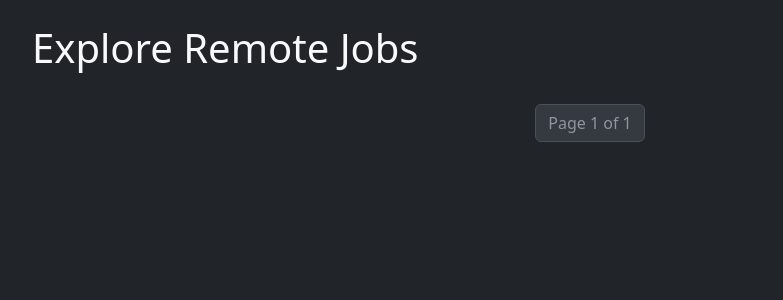
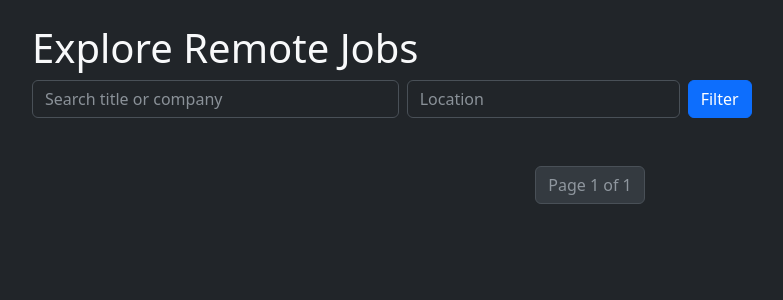
Before and after one commit to ITsFlaviiFTW/job-tracker, a Django app: page /explore-jobs/ in a window 1280 px wide. Shown: the part 56-356 px from the top of the page, without its empty margins (50-833 px from the left). Run offline with Django 5.2, Linux system fonts and the light colour scheme; the visitor is signed in with stand-in values (Sample User, id 1); data that the repository does not hold is empty.

Commit message:
added filtering by job and company name, for now, you have to type in the actual location and/or company name, will try to see if i can add a list maybe?

```diff
--- a/jobtracker/templates/jobtracker/explore_jobs.html
+++ b/jobtracker/templates/jobtracker/explore_jobs.html
@@ -3,6 +3,18 @@
 
 {% block content %}
 <h1>Explore Remote Jobs</h1>
+
+<form class="row g-2 mb-4" method="get">
+  <div class="col-md-4">
+    <input type="text" name="search" class="form-control" placeholder="Search title or company" value="{{ request.GET.search }}">
+  </div>
+  <div class="col-md-3">
+    <input type="text" name="location" class="form-control" placeholder="Location" value="{{ request.GET.location }}">
+  </div>
+  <div class="col-md-2">
+    <button type="submit" class="btn btn-primary">Filter</button>
+  </div>
+</form>
 
 <div id="jobFeed" class="row g-3">
   {% for job in jobs %}
--- a/jobtracker/views.py
+++ b/jobtracker/views.py
@@ -261,6 +261,16 @@ def explore_jobs(request):
     except Exception as e:
         print("[ERROR]", e)
 
+    #Filtering
+    search = request.GET.get("search", "").lower()
+    location = request.GET.get("location", "").lower()
+
+    if search:
+        jobs = [job for job in jobs if search in job["title"].lower() or search in job["company_name"].lower()]
+    if location:
+        jobs = [job for job in jobs if location in job["candidate_required_location"].lower()]
+
+
     # Pagination
     paginator = Paginator(jobs, 10)  # Show 10 jobs per page
     page_number = request.GET.get("page", 1)
```
